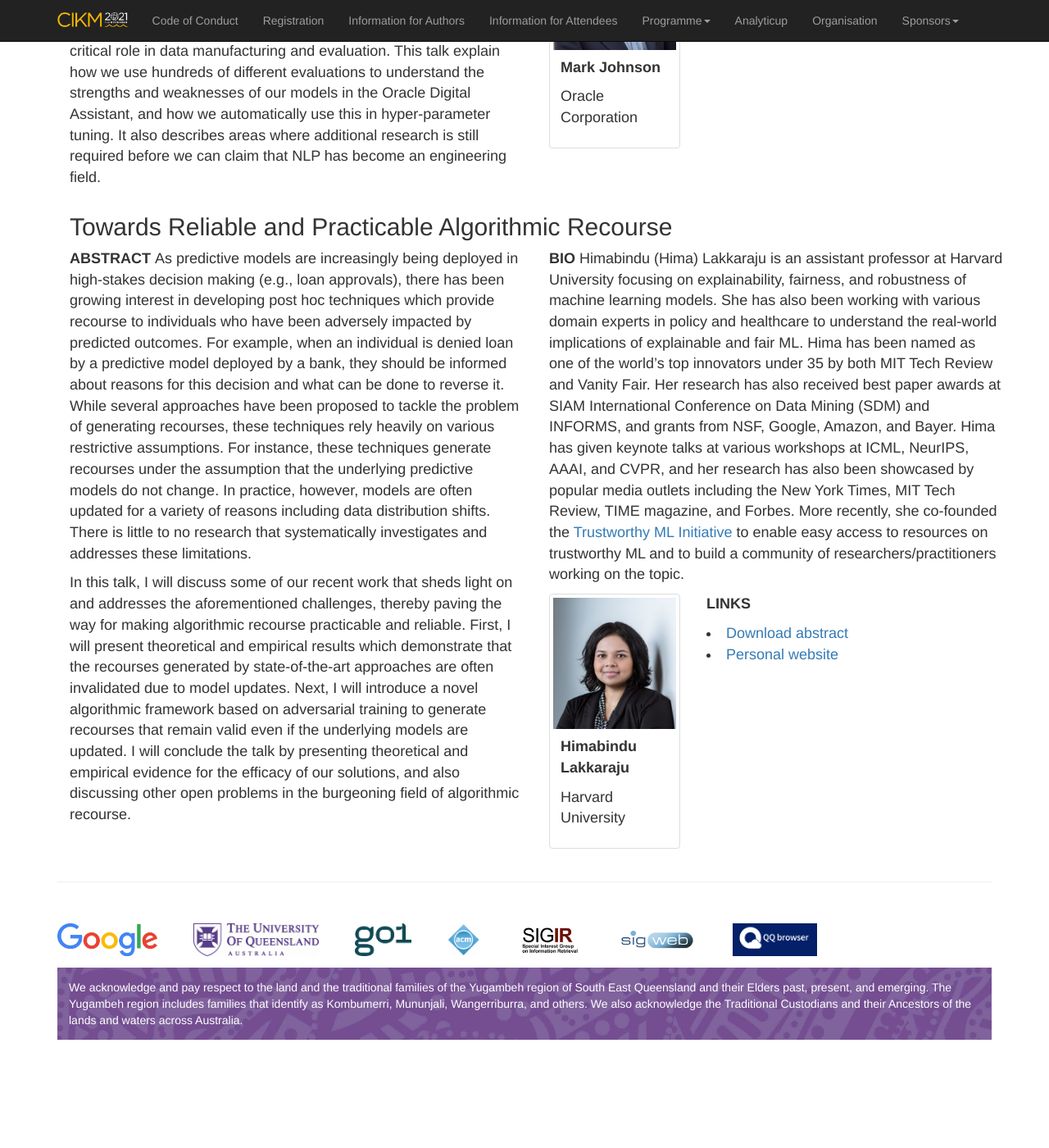
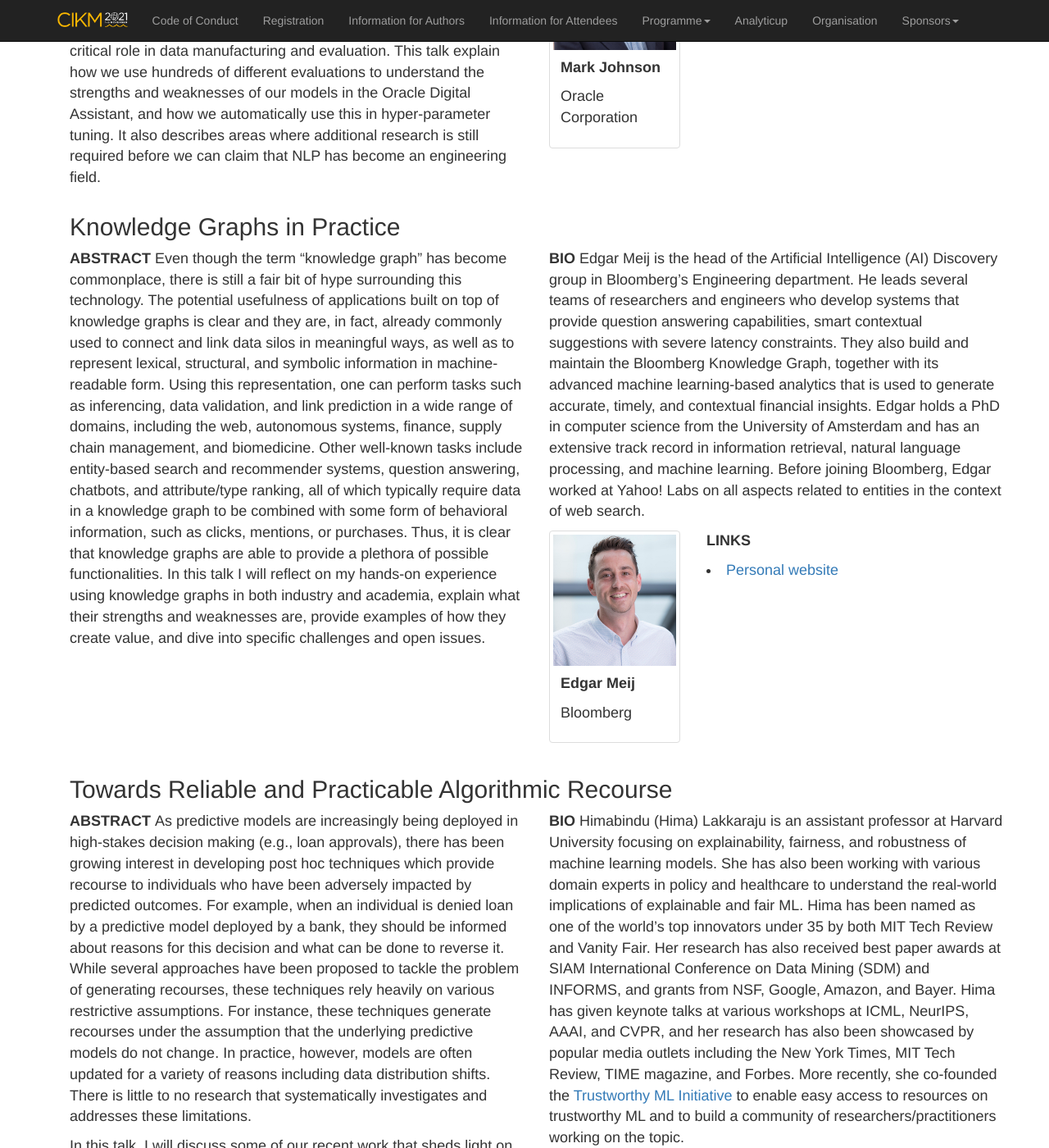
Before and after one commit to ielab/cikm2021-website, a Jekyll site: the page built from programme/keynote-speakers.md, in a window 1280 px wide and 1400 px high, scrolled down 1456 px. Shown: the whole window at 82% size. Built offline with Jekyll 4.4.1, drawn with Linux system fonts in a browser that asks for light colours; comment, search, counter and statistics services are not loaded; our own code applies the rules of GitHub Pages for plain Markdown files; before the commit the page ends 2764 px from its top, so only the background shows below that.

Commit message:
Add Edgar as a keynote speaker.

```diff
--- a/_data/keynotes.yml
+++ b/_data/keynotes.yml
@@ -23,6 +23,16 @@
                <p>For example, the Oracle Digital Assistant is built on top of generic 'Foundation' Deep Learning models. An intermediate Focusing step adapts these models to specific enterprise domains. Transfer Learning is used to refocus these models onto specific customer-oriented tasks such as Intent Classification, Named Entity Recognition, as well as more advanced models such as text-to-SQL sequence-to-sequence models. These technologies have revolutionised the application of NLP to practical problems with commercial relevance, enabling us to build better systems faster and cheaper than ever before.</p>
                 <p>Linguistic insights aren't gone from the field, however; they play a critical role in data manufacturing and evaluation. This talk explain how we use hundreds of different evaluations to understand the strengths and weaknesses of our models in the Oracle Digital Assistant, and how we automatically use this in hyper-parameter tuning. It also describes areas where additional research is still required before we can claim that NLP has become an engineering field.</p>"
 
+
+  - name: Edgar Meij
+    title: Knowledge Graphs in Practice
+    website: "https://edgar.meij.pro/"
+    organisation: Bloomberg
+    image: /img/keynote/edgar.jpg
+    abstract_link:
+    bio: "Edgar Meij is the head of the Artificial Intelligence (AI) Discovery group in Bloomberg’s Engineering department. He leads several teams of researchers and engineers who develop systems that provide question answering capabilities, smart contextual suggestions with severe latency constraints. They also build and maintain the Bloomberg Knowledge Graph, together with its advanced machine learning-based analytics that is used to generate accurate, timely, and contextual financial insights. Edgar holds a PhD in computer science from the University of Amsterdam and has an extensive track record in information retrieval, natural language processing, and machine learning. Before joining Bloomberg, Edgar worked at Yahoo! Labs on all aspects related to entities in the context of web search."
+    abstract: "Even though the term “knowledge graph” has become commonplace, there is still a fair bit of hype surrounding this technology. The potential usefulness of applications built on top of knowledge graphs is clear and they are, in fact, already commonly used to connect and link data silos in meaningful ways, as well as to represent lexical, structural, and symbolic information in machine-readable form. Using this representation, one can perform tasks such as inferencing, data validation, and link prediction in a wide range of domains, including the web, autonomous systems, finance, supply chain management, and biomedicine. Other well-known tasks include entity-based search and recommender systems, question answering, chatbots, and attribute/type ranking, all of which typically require data in a knowledge graph to be combined with some form of behavioral information, such as clicks, mentions, or purchases. Thus, it is clear that knowledge graphs are able to provide a plethora of possible functionalities. In this talk I will reflect on my hands-on experience using knowledge graphs in both industry and academia, explain what their strengths and weaknesses are, provide examples of how they create value, and dive into specific challenges and open issues."
+
   - name: Himabindu Lakkaraju
     title: Towards Reliable and Practicable Algorithmic Recourse
     website: "https://himalakkaraju.github.io/"
--- a/programme/keynote-speakers.md
+++ b/programme/keynote-speakers.md
@@ -23,7 +23,7 @@
             </div>
             <p><b class="text-uppercase">links</b></p>
             <ul style="list-style: inside">
-                <li><a href="{{speaker.abstract_link}}">Download abstract</a></li>
+                {%- if speaker.abstract_link -%}<li><a href="{{speaker.abstract_link}}">Download abstract</a></li>{%- endif -%}
                 <li><a href="{{speaker.website}}">Personal website</a></li>
             </ul>
         </div>
```
Also changed, not shown: img/keynote/edgar.jpg (added).
